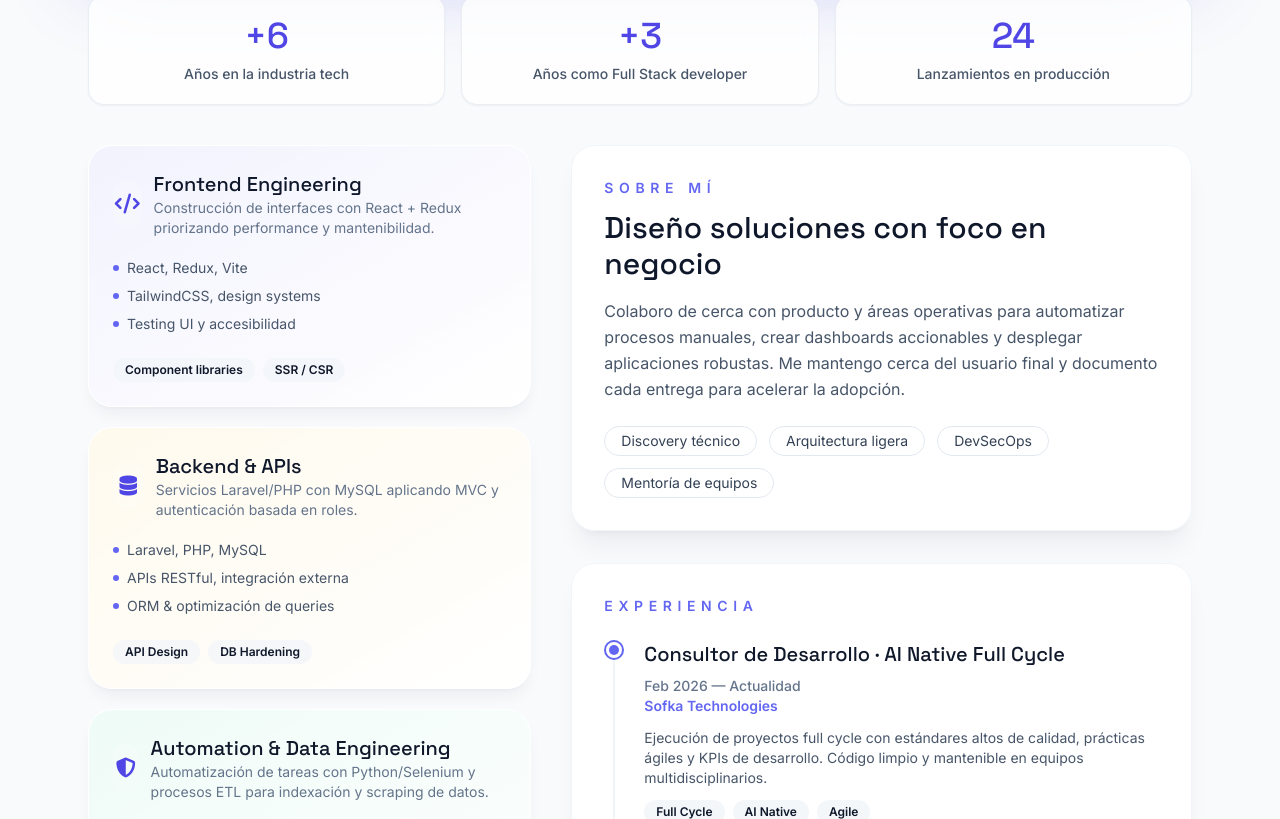
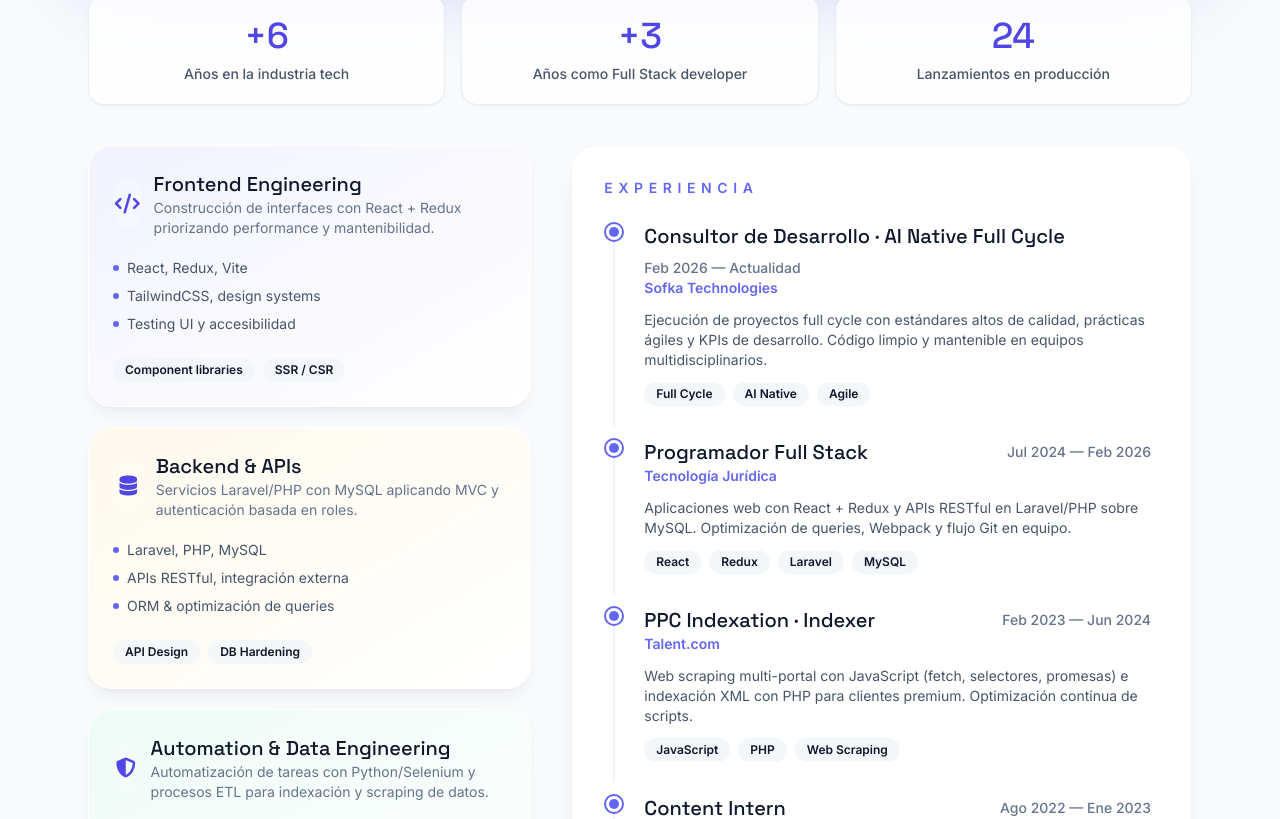
Before and after one commit to Duver0/DuverPersonal, a React (Vite) app: page / in a window 1280 px wide. Shown: the part 521-1340 px from the top of the page. Built offline with nearby package versions, Linux system fonts and the light colour scheme.

Commit message:
feat: limitar altura timeline con scroll fino y scrollbar estilizado

```diff
--- a/index.html
+++ b/index.html
@@ -29,7 +29,7 @@
   </script>
 </head>
 
-<body class="bg-slate-50 dark:bg-slate-950 text-slate-900 dark:text-slate-100 overflow-x-hidden">
+<body class="bg-slate-50 dark:bg-slate-950 text-slate-900 dark:text-slate-100 overflow-x-hidden scrollbar-thin">
   <div id="root"></div>
   <script type="module" src="/src/main.jsx"></script>
 </body>
--- a/src/App.jsx
+++ b/src/App.jsx
@@ -23,12 +23,12 @@ const App = () => {
             <div className="min-w-0">
               <SkillsColumn />
             </div>
-            <div className="space-y-8 min-w-0">
-              <AboutSection />
+            <div className="space-y-12 min-w-0">
               <ExperienceTimeline />
             </div>
           </div>
           <ProjectsCarousel />
+          <AboutSection />
           <FooterCTA />
         </div>
       </div>
--- a/src/components/ExperienceTimeline.jsx
+++ b/src/components/ExperienceTimeline.jsx
@@ -5,7 +5,7 @@ const ExperienceTimeline = () => (
   <Reveal delay={150}>
     <section className="rounded-3xl border border-slate-100 bg-white/90 p-8 shadow-xl shadow-slate-900/5 dark:border-slate-800 dark:bg-slate-900/40">
       <p className="text-sm font-semibold uppercase tracking-[0.4em] text-brand-500">Experiencia</p>
-      <div className="mt-6 space-y-8">
+      <div className="mt-6 max-h-[720px] space-y-8 overflow-y-auto pr-2 scrollbar-thin">
         {EXPERIENCE.map((job, idx) => (
           <article key={job.role} className="flex gap-5">
             <div className="relative">
--- a/src/index.css
+++ b/src/index.css
@@ -31,3 +31,28 @@ body {
     transition-duration: 0.01ms !important;
   }
 }
+
+.scrollbar-thin::-webkit-scrollbar {
+  width: 4px;
+}
+
+.scrollbar-thin::-webkit-scrollbar-track {
+  background: transparent;
+}
+
+.scrollbar-thin::-webkit-scrollbar-thumb {
+  background: #94a3b8;
+  border-radius: 2px;
+}
+
+.scrollbar-thin::-webkit-scrollbar-thumb:hover {
+  background: #64748b;
+}
+
+.dark .scrollbar-thin::-webkit-scrollbar-thumb {
+  background: #475569;
+}
+
+.dark .scrollbar-thin::-webkit-scrollbar-thumb:hover {
+  background: #64748b;
+}
```
Also changed, not shown: 1 other file (tests, documents, lock files or other folders).
